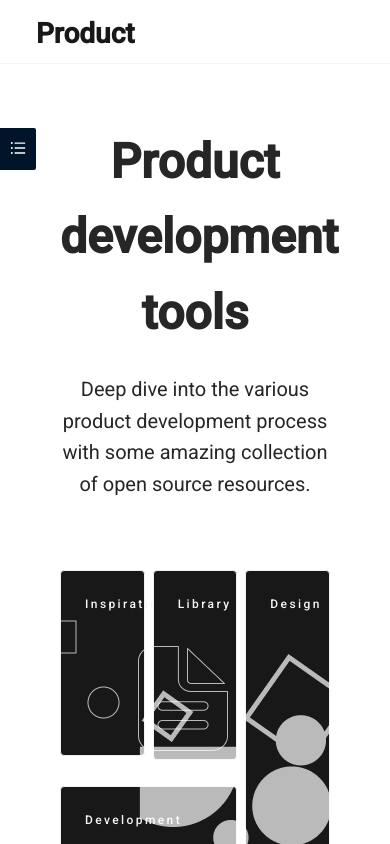
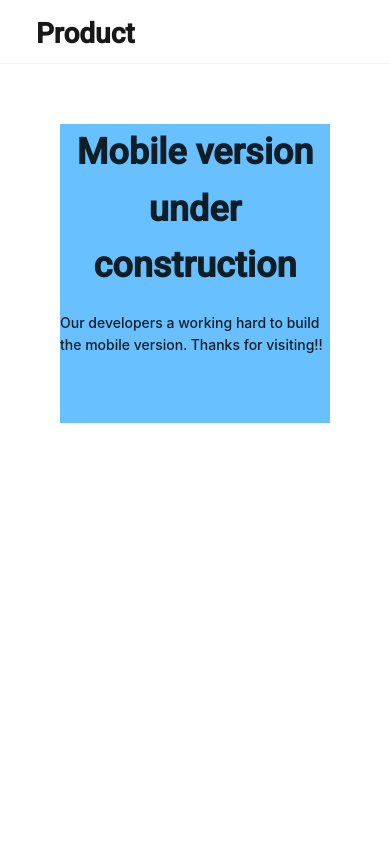
Before and after one commit to AVRahul/UIlabz, a React (Create React App) app: page / in a window 390 px wide. Shown: the top 844 px of the page. Built offline with nearby package versions, Linux system fonts and the light colour scheme.

Commit message:
Add under construction page for mobile

```diff
--- a/src/App.css
+++ b/src/App.css
@@ -31,7 +31,7 @@
   opacity: 0.7;
 }
 
-.requirement-card{
+.requirement-card {
   display: flex;
   justify-content: flex-end;
   margin: -1rem;
@@ -49,7 +49,7 @@
   opacity: 0.7;
 }
 
-.design-card_layout{
+.design-card_layout {
   margin-top: -13.5rem;
 }
 
@@ -83,7 +83,7 @@
   opacity: 0.5;
 }
 
-.maintain-card{
+.maintain-card {
   padding-top: 42px;
   opacity: 0.7;
   display: flex;
@@ -92,7 +92,7 @@
 
 /* Hero */
 
-.plan-hero{
+.plan-hero {
   width: 100%;
   height: 250px;
 }
@@ -218,10 +218,43 @@
   font-size: 36px;
 }
 
-.resource-list{
+.resource-list {
   display: flex;
 }
 
 .resource-list-card {
-    padding-top: 2em;;
+  padding-top: 2em;
 }
+
+/* Breakpoint for tablet / desktop devices */
+
+@media only screen and (min-width: 1126px) {
+  .mobile {
+    display: none;
+  }
+}
+
+/* Breakpoint for mobile devices */
+
+@media only screen and (max-width: 1125px) {
+  .desktop {
+    display: none;
+    height: 100%;
+  }
+
+  .body {
+    margin: 0;
+  }
+  .mobile {
+    background: #69c0ff;
+    overflow-x: unset;
+  }
+
+  .ant-layout-sider-zero-width-trigger {
+    background: #ffffff;
+  }
+
+  .title-text {
+    font-size: 36px;
+  }
+}
--- a/src/App.js
+++ b/src/App.js
@@ -5,7 +5,7 @@ import { Layout } from 'antd';
 import SiderMenu from './components/sider-menu/sider-menu';
 import Overview from './components/overview/overview';
 import Inspiration from './components/inspiration/inspiration';
-import Library  from './components/library/library'
+import Library from './components/library/library'
 import Design from './components/design/design';
 import Development from './components/development/development';
 import Testing from './components/testing/testing';
@@ -33,7 +33,7 @@ function App() {
               </Switch>
             </div>
           </Header>
-          <Layout>
+          <Layout >
             <SiderMenu />
             <Layout>
               <Content
--- a/src/components/overview/overview.jsx
+++ b/src/components/overview/overview.jsx
@@ -5,7 +5,8 @@ import { Link } from "react-router-dom";
 class Overview extends Component {
   render() {
     return (
-      <div className="container">
+      <>
+        <div className="container desktop">
           <Row>
             <Col span={24}>
               <div className="title-section">
@@ -20,6 +21,7 @@ class Overview extends Component {
             </Col>
           </Row>
           <Row
+            className="desktop"
             justify="start"
             gutter={{ xs: 8, sm: 16, md: 24, lg: 32 }}
             align="top"
@@ -46,13 +48,13 @@ class Overview extends Component {
             </Col>
           </Row>
           <Row
-         className="row2-card"
+            className="row2-card desktop"
             justify="end"
             gutter={{ xs: 8, sm: 16, md: 24, lg: 32 }}
           >
             <Col span={16}>
               <Link to="/development">
-              <Card hoverable >
+                <Card hoverable>
                   <h6 className="card-title">Development</h6>
                   <div className="develop-card">
                     <img alt="design" src="/assets/images/develop.png" />
@@ -72,7 +74,7 @@ class Overview extends Component {
             </Col>
           </Row>
           <Row
-          className="row3-card"
+            className="row3-card desktop"
             justify="center"
             gutter={{ xs: 8, sm: 16, md: 24, lg: 32 }}
             align="top"
@@ -100,7 +102,7 @@ class Overview extends Component {
           </Row>
           <Row
             gutter={{ xs: 8, sm: 16, md: 24, lg: 32 }}
-          className="row4-card"
+            className="row4-card desktop"
             justify="center"
             align="top"
           >
@@ -126,6 +128,17 @@ class Overview extends Component {
             </Col>
           </Row>
         </div>
+        <div className="container mobile">
+          <div className="title-section">
+            <h1 className="title-text"> Mobile version under construction</h1>
+            <div className="subtext-block">
+              <h4 className="subtext-text">
+                Our developers a working hard to build the mobile version. Thanks for visiting!!
+              </h4>
+            </div>
+          </div>
+        </div>
+      </>
     );
   }
 }
```
Also changed, not shown: src/components/mobile-version/mobile-version.jsx (added, +25 -0 lines). Lines whose indentation alone changed are shown as unchanged.
